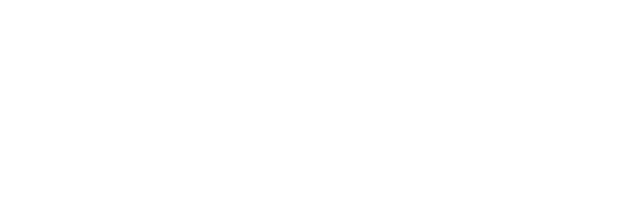
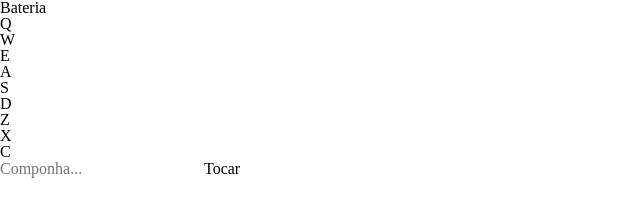
Before and after one commit to nlubawski/bateria, a plain HTML site: page index.html in a window 1280 px wide. Shown: the whole page, without its empty margins (0-640 px from the left). Drawn offline with Linux system fonts and the light colour scheme; files that its build step writes are made by us from their sources.

Commit message:
feat: created html

```diff
--- a/assets/stylesheet/style.css
+++ b/assets/stylesheet/style.css
@@ -0,0 +1,3 @@
+* {
+    box-sizing: border-box;
+}
--- a/index.html
+++ b/index.html
@@ -9,6 +9,29 @@
     <title>Document</title>
 </head>
 <body>
+    <header>
+        <h1>Bateria</h1>
+    </header>
+
+    <main>
+        <section class="keys">
+            <div class="key" data-key="keyq">Q</div>
+            <div class="key" data-key="keyw">W</div>
+            <div class="key" data-key="keye">E</div>
+
+            <div class="key" data-key="keya">A</div>
+            <div class="key" data-key="keys">S</div>
+            <div class="key" data-key="keyd">D</div>
+
+            <div class="key" data-key="keyz">Z</div>
+            <div class="key" data-key="keyx">X</div>
+            <div class="key" data-key="keyc">C</div>
+        </section>
+        <section class="composer">
+            <input type="text" placeholder="Componha...">
+            <button>Tocar</button>
+        </section>
+    </main>
 
     <script src="./assets/javascript/script.js"></script>
 </body>
```
